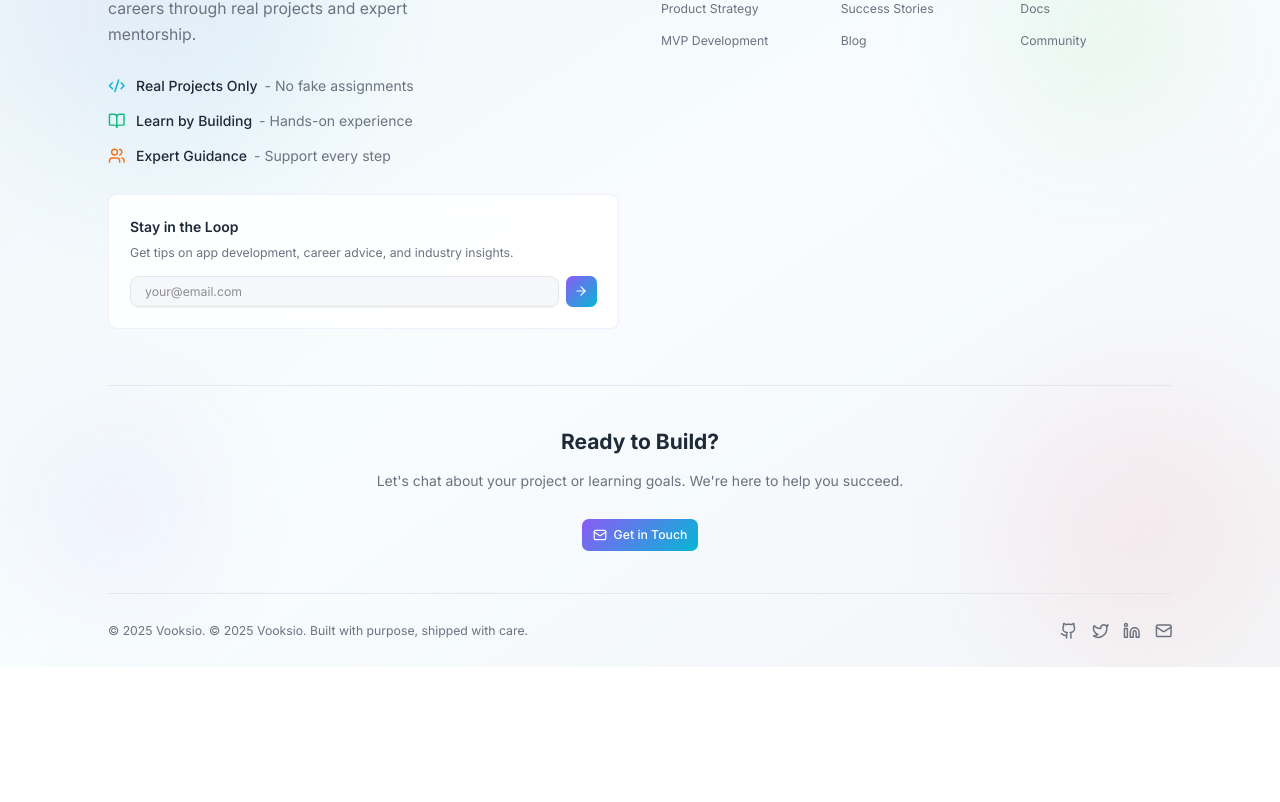
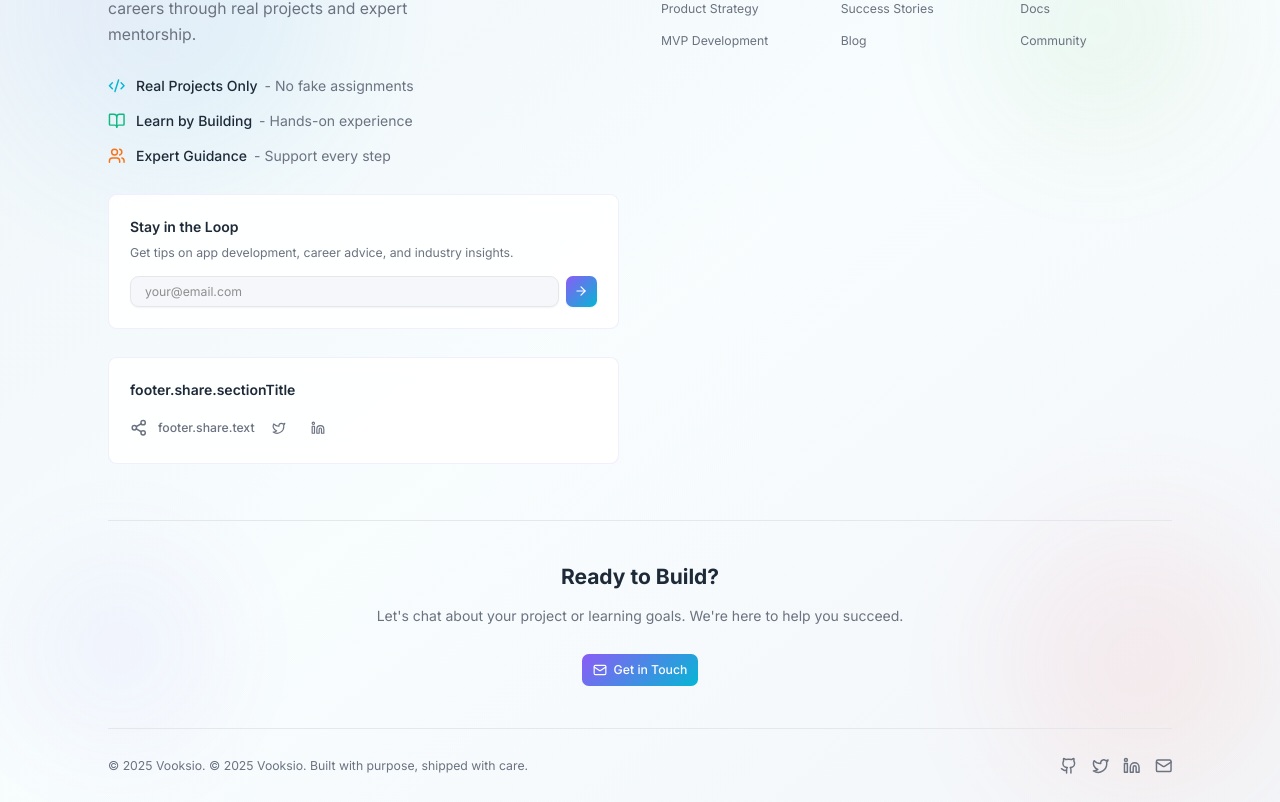
Before and after one commit to Vooksio/vooksio-website, a Next.js app: page /en in a window 1280 px wide. Shown: the part 4809-5611 px from the top of the page. Before the commit the page ends 5476 px from the top, so only its background shows below. Built offline with nearby package versions, Linux system fonts and the light colour scheme.

Commit message:
seo home page comments

```diff
--- a/next.config.ts
+++ b/next.config.ts
@@ -1,7 +1,78 @@
 import { NextConfig } from "next";
 import createNextIntlPlugin from "next-intl/plugin";
 
-const nextConfig: NextConfig = {};
+const nextConfig: NextConfig = {
+  // 9. FIXED: Remove X-Powered-By header
+  poweredByHeader: false,
 
+  // Enable internationalization
+  i18n: {
+    locales: ["en", "ar"],
+    defaultLocale: "en",
+  },
+
+  // Optimize images
+  images: {
+    formats: ["image/webp", "image/avif"],
+    minimumCacheTTL: 31536000,
+    domains: ["vooksio.com"], // Add your domain
+  },
+
+  // Enable compression
+  compress: true,
+
+  // 11. FIXED: Performance optimizations
+  experimental: {
+    optimizeCss: true,
+    optimizePackageImports: ["lucide-react"],
+  },
+
+  // Headers for better SEO and security
+  async headers() {
+    return [
+      {
+        source: "/(.*)",
+        headers: [
+          {
+            key: "X-Content-Type-Options",
+            value: "nosniff",
+          },
+          {
+            key: "X-Frame-Options",
+            value: "DENY",
+          },
+          {
+            key: "X-XSS-Protection",
+            value: "1; mode=block",
+          },
+          {
+            key: "Referrer-Policy",
+            value: "strict-origin-when-cross-origin",
+          },
+          {
+            key: "Cache-Control",
+            value: "public, max-age=31536000, immutable",
+          },
+        ],
+      },
+    ];
+  },
+
+  // Rewrites for better SEO URLs
+  async rewrites() {
+    return [
+      {
+        source: "/sitemap.xml",
+        destination: "/api/sitemap",
+      },
+      {
+        source: "/robots.txt",
+        destination: "/api/robots",
+      },
+    ];
+  },
+};
+
+module.exports = nextConfig;
 const withNextIntl = createNextIntlPlugin();
 export default withNextIntl(nextConfig);
--- a/src/components/layouts/Footer.tsx
+++ b/src/components/layouts/Footer.tsx
@@ -1,13 +1,73 @@
 import { useLocale, useTranslations } from "next-intl";
 import { Button } from "../ui/button";
-import { Mail, Github, Twitter, Linkedin, ArrowRight, Code2, BookOpen, Users } from "lucide-react";
+import { Mail, Github, Twitter, Linkedin, ArrowRight, Code2, BookOpen, Users, Share2 } from "lucide-react";
 import Image from "next/image";
 import { cn } from "@/lib/utils";
 import { Input } from "../ui/input";
 import { RefreshLink } from "../ui-actions/RefreshLink";
 
+// Social Share Buttons Component integrated into Footer
+function SocialShareButtons({
+  url,
+  title,
+  className = ""
+}: {
+  url: string;
+  title: string;
+  className?: string;
+}) {
+  const t = useTranslations("footer");
+  const encodedUrl = encodeURIComponent(url);
+  const encodedTitle = encodeURIComponent(title);
+
+  const shareLinks = [
+    {
+      name: 'Twitter',
+      icon: Twitter,
+      url: `https://twitter.com/intent/tweet?url=${encodedUrl}&text=${encodedTitle}`,
+      color: 'hover:text-[var(--vooksio-cyan)]',
+      ariaLabel: t("ariaLabels.shareTwitter") || "Share on Twitter",
+    },
+    {
+      name: 'LinkedIn',
+      icon: Linkedin,
+      url: `https://www.linkedin.com/sharing/share-offsite/?url=${encodedUrl}`,
+      color: 'hover:text-[var(--vooksio-emerald)]',
+      ariaLabel: t("ariaLabels.shareLinkedIn") || "Share on LinkedIn",
+    },
+  ];
+
+  return (
+    <div className={`flex items-center gap-3 ${className}`}>
+      <Share2 className="w-5 h-5 text-muted-gray" />
+      <span className="text-sm text-muted-gray font-medium">
+        {t("share.text") || "Share:"}
+      </span>
+      {shareLinks.map((social) => (
+        <a
+          key={social.name}
+          href={social.url}
+          target="_blank"
+          rel="noopener noreferrer"
+          className={`text-muted-gray ${social.color} transition-colors p-2 rounded-full hover:bg-white/50`}
+          aria-label={social.ariaLabel}
+        >
+          <social.icon className="w-4 h-4" />
+        </a>
+      ))}
+    </div>
+  );
+}
+
 export function Footer() {
   const t = useTranslations("footer");
+  const locale = useLocale();
+
+  // Get current page URL and title for sharing
+  const currentUrl = typeof window !== 'undefined'
+    ? window.location.href
+    : `${process.env.NEXT_PUBLIC_BASE_URL}/${locale}`;
+  const pageTitle = t("share.title") || "Vooksio - Software Engineering & Technical Education";
 
   const links = {
     services: [
@@ -47,7 +107,39 @@ export function Footer() {
       description: t("features.expertMentorship.description"),
     },
   ];
-  const locale = useLocale();
+
+  // Social media links for footer
+  const socialLinks = [
+    {
+      name: "GitHub",
+      icon: Github,
+      href: "https://github.com/vooksio",
+      color: "hover:text-[var(--vooksio-purple)]",
+      ariaLabel: t("ariaLabels.github"),
+    },
+    {
+      name: "Twitter",
+      icon: Twitter,
+      href: "https://twitter.com/vooksio",
+      color: "hover:text-[var(--vooksio-cyan)]",
+      ariaLabel: t("ariaLabels.twitter"),
+    },
+    {
+      name: "LinkedIn",
+      icon: Linkedin,
+      href: "https://linkedin.com/company/vooksio",
+      color: "hover:text-[var(--vooksio-emerald)]",
+      ariaLabel: t("ariaLabels.linkedin"),
+    },
+    {
+      name: "Email",
+      icon: Mail,
+      href: "mailto:hello@vooksio.com",
+      color: "hover:text-[var(--vooksio-orange)]",
+      ariaLabel: t("ariaLabels.email"),
+    },
+  ];
+
   return (
     <footer id="contact" className="relative overflow-hidden">
       {/* Light Background with Subtle Brand Color Accents */}
@@ -123,6 +215,18 @@ export function Footer() {
                       <ArrowRight className={cn("h-4 w-4", locale === "ar" ? "rotate-180" : "")} />
                     </Button>
                   </div>
+                </div>
+
+                {/* Social Share Section - NEW */}
+                <div className="vooksio-card rounded-lg p-6 backdrop-blur-sm border border-switch-background bg-white/80">
+                  <h3 className="font-semibold text-dark-navy mb-4">
+                    {t("share.sectionTitle") || "Share Vooksio"}
+                  </h3>
+                  <SocialShareButtons
+                    url={currentUrl}
+                    title={pageTitle}
+                    className="justify-start"
+                  />
                 </div>
               </div>
 
@@ -208,36 +312,20 @@ export function Footer() {
               {/* Copyright */}
               <div className="text-muted-gray text-sm">© 2025 Vooksio. {t("copyright")}</div>
 
-              {/* Social Links */}
+              {/* Social Links - Updated for consistency */}
               <div className="flex items-center space-x-4">
-                <a
-                  href="#"
-                  className="text-muted-gray hover:text-[var(--vooksio-purple)] transition-colors"
-                  aria-label={t("ariaLabels.github")}
-                >
-                  <Github className="h-5 w-5" />
-                </a>
-                <a
-                  href="#"
-                  className="text-muted-gray hover:text-[var(--vooksio-cyan)] transition-colors"
-                  aria-label={t("ariaLabels.twitter")}
-                >
-                  <Twitter className="h-5 w-5" />
-                </a>
-                <a
-                  href="#"
-                  className="text-muted-gray hover:text-[var(--vooksio-emerald)] transition-colors"
-                  aria-label={t("ariaLabels.linkedin")}
-                >
-                  <Linkedin className="h-5 w-5" />
-                </a>
-                <a
-                  href="mailto:hello@vooksio.com"
-                  className="text-muted-gray hover:text-[var(--vooksio-orange)] transition-colors"
-                  aria-label={t("ariaLabels.email")}
-                >
-                  <Mail className="h-5 w-5" />
-                </a>
+                {socialLinks.map((social) => (
+                  <a
+                    key={social.name}
+                    href={social.href}
+                    target="_blank"
+                    rel="noopener noreferrer"
+                    className={`text-muted-gray ${social.color} transition-colors`}
+                    aria-label={social.ariaLabel}
+                  >
+                    <social.icon className="h-5 w-5" />
+                  </a>
+                ))}
               </div>
             </div>
           </div>
--- /dev/null
+++ b/src/components/ui-actions/SocialShareButtons.tsx
@@ -0,0 +1,33 @@
+export const SocialShareButtons = ({ url, title }: { url: string; title: string }) => {
+  const encodedUrl = encodeURIComponent(url);
+  const encodedTitle = encodeURIComponent(title);
+
+  return (
+    <div className="flex gap-2">
+      <a
+        href={`https://twitter.com/intent/tweet?url=${encodedUrl}&text=${encodedTitle}`}
+        target="_blank"
+        rel="noopener noreferrer"
+        className="bg-blue-500 text-white px-4 py-2 rounded"
+      >
+        Share on Twitter
+      </a>
+      <a
+        href={`https://www.facebook.com/sharer/sharer.php?u=${encodedUrl}`}
+        target="_blank"
+        rel="noopener noreferrer"
+        className="bg-blue-600 text-white px-4 py-2 rounded"
+      >
+        Share on Facebook
+      </a>
+      <a
+        href={`https://www.linkedin.com/sharing/share-offsite/?url=${encodedUrl}`}
+        target="_blank"
+        rel="noopener noreferrer"
+        className="bg-blue-700 text-white px-4 py-2 rounded"
+      >
+        Share on LinkedIn
+      </a>
+    </div>
+  );
+};
```
Also changed, not shown: src/lib/metadata-configs.ts (+89 -22 lines).
